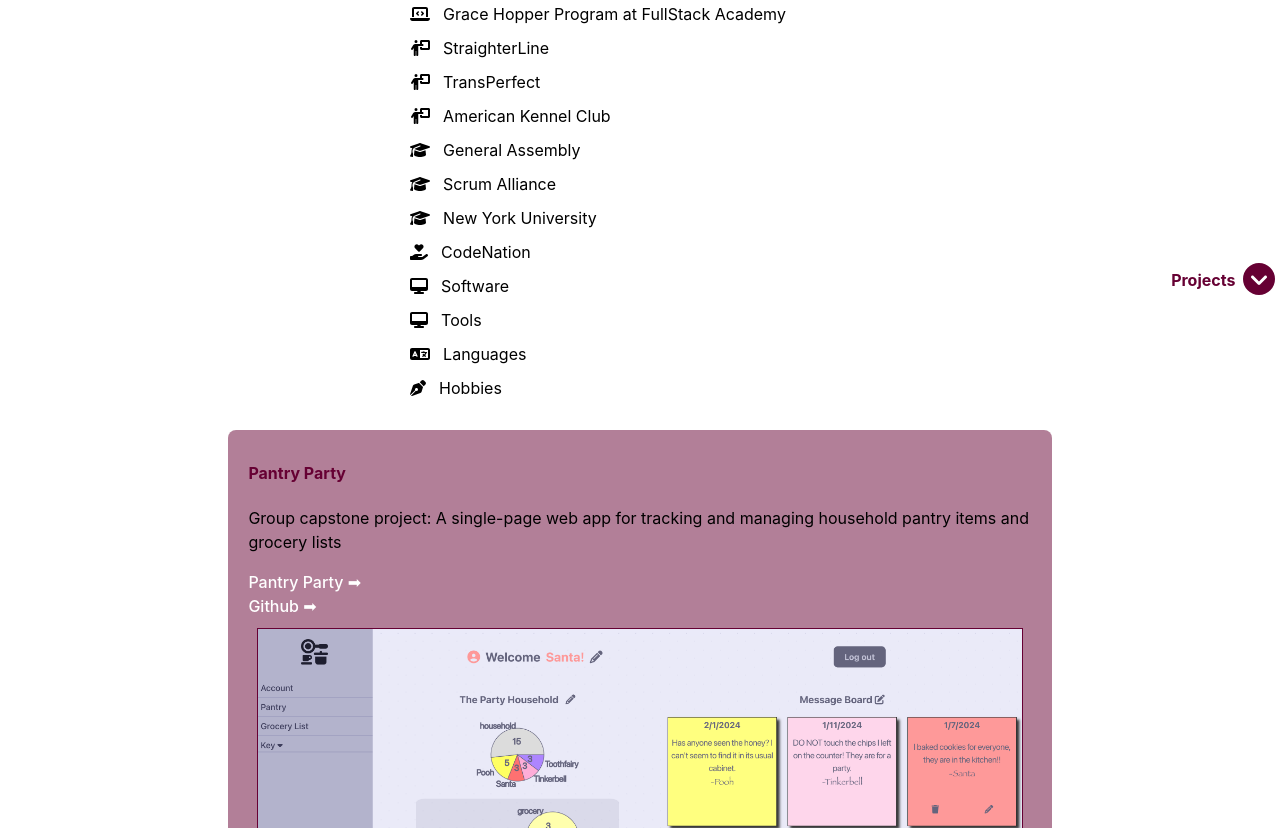
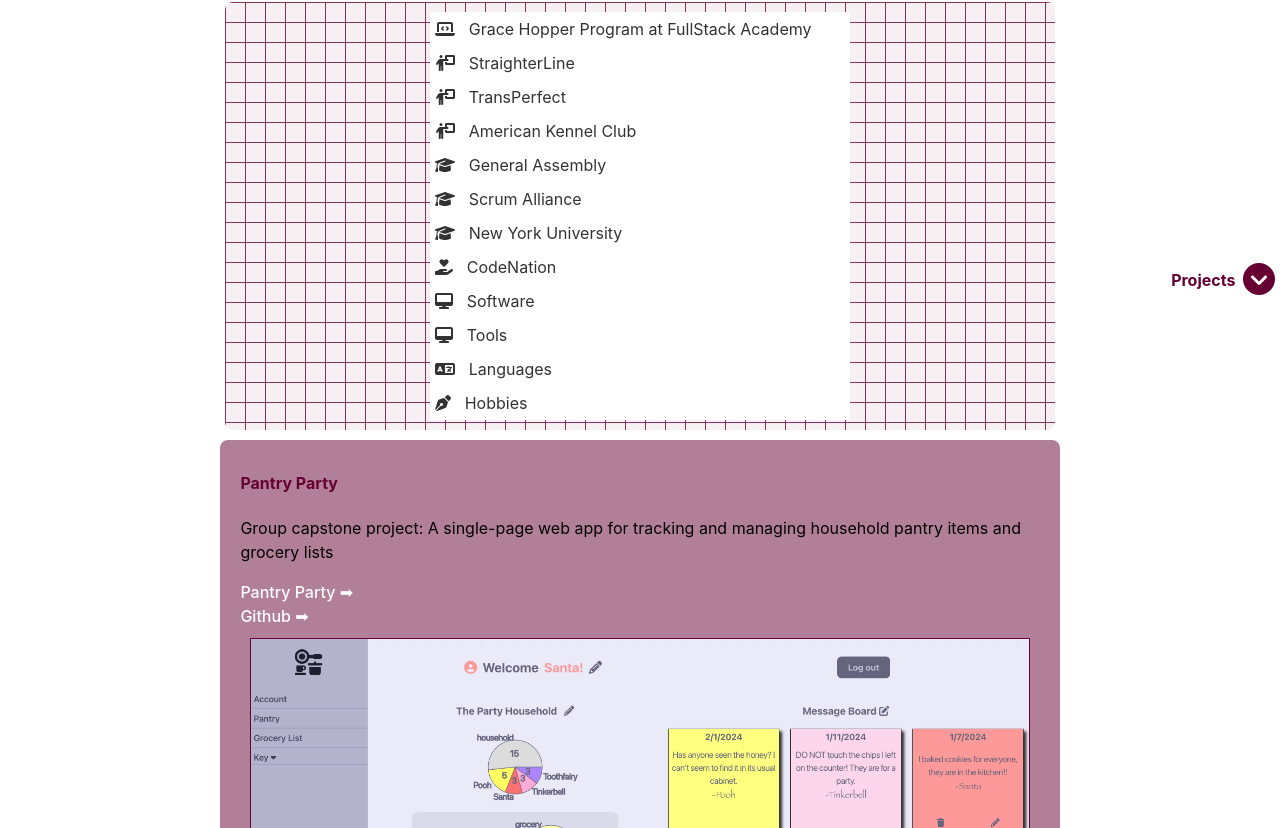
Before and after one commit to four10pm/Website, a React (Vite) app in the folder website/: page / in a window 1280 px wide. Shown: the part 492-1320 px from the top of the page. Built offline with nearby package versions, Linux system fonts and the light colour scheme.

Commit message:
added grid background

```diff
--- a/website/src/components/experience.jsx
+++ b/website/src/components/experience.jsx
@@ -8,7 +8,7 @@
     const [display, setDisplay] = useState("")
 
     return (
-        <div className="experience grid">
+        <div className="experience">
             {software.map((sw) => {
                 return (
                     <div className="softwareExperience">
--- a/website/src/components/homepage.jsx
+++ b/website/src/components/homepage.jsx
@@ -61,7 +61,9 @@
             </div>
             <Experience />
             <Portfolio />
+            <div className="secretArea">
             <p> Did you meet my dogs? </p>
+            </div>
         </div>
     )
 }
--- a/website/src/components/portfolio.jsx
+++ b/website/src/components/portfolio.jsx
@@ -106,8 +106,6 @@
                     </div>
                 )
             })}
-            <div className="styling bottom">
-            </div>
         </div>
     )
 }
--- a/website/src/styles/experience.css
+++ b/website/src/styles/experience.css
@@ -1,8 +1,13 @@
 .experience {
     text-align: left;
-    width: 90%;
+    width: 80%;
     margin: 0 auto;
-    padding-bottom: 10px;
+    padding: 10px 5px;
+    border-radius: 8px;
+    background-color: #f4edf0;
+    opacity: 0.8;
+    background-image: linear-gradient(#660033 1px, transparent 1px), linear-gradient(to right, #660033 1px, #f4edf0 1px) ;
+    background-size: 20px 20px;
 }
 
 h4 {
@@ -12,7 +17,9 @@
 
 .experienceDisplay {
     width: 50%;
-    margin: 10px auto;
+    margin: 0px auto;
+    padding: 5px;
+    background-color: white;
 }
 
 .experienceDisplay:hover {
@@ -24,25 +31,29 @@
 
 .section {
     width: 90%;
-    margin: 0 auto;
-    padding-bottom: 5px;
+    margin: 10px auto;
+    padding: 5px;
+    background-color: white;
+    border-radius: 8px;
 }
 
-.section > ul {
+.section>ul {
     text-align: left;
 }
 
 .subsection {
     width: 60%;
-    margin: 0 auto;
-    padding-bottom: 5px;
+    margin: 10px auto;
+    padding: 5px;
+    background-color: white;
+    border-radius: 8px;
 }
 
-.subsection > ul {
+.subsection>ul {
     display: flex;
     justify-content: space-between;
     list-style: none;
     text-align: left;
-    margin: 0 auto;
+    margin: 5px auto;
     padding-inline-start: 0;
 }
--- a/website/src/styles/homepage.css
+++ b/website/src/styles/homepage.css
@@ -90,6 +90,15 @@
     border: 2px solid #660033;
 }
 
+.secretArea {
+    height: 50px;
+    color: white;
+}
+
+.secretArea:hover {
+    color: #660033;
+}
+
 .scroll {
     position: fixed;
     bottom: 0;
--- a/website/src/styles/portfolio.css
+++ b/website/src/styles/portfolio.css
@@ -4,8 +4,6 @@
 }
 
 .project {
-    display: flex;
-    flex-direction: column;
     background-color: rgb(102, 0, 51, .5);
     text-align: left;
     margin: 10px auto;
@@ -84,9 +82,3 @@
 .projectSkills {
     margin-left: 5px;
 }
-
-.portfolio {
-    margin-left: 10px;
-    margin-right: 10px;
-    padding-bottom: 115px;
-}
```
